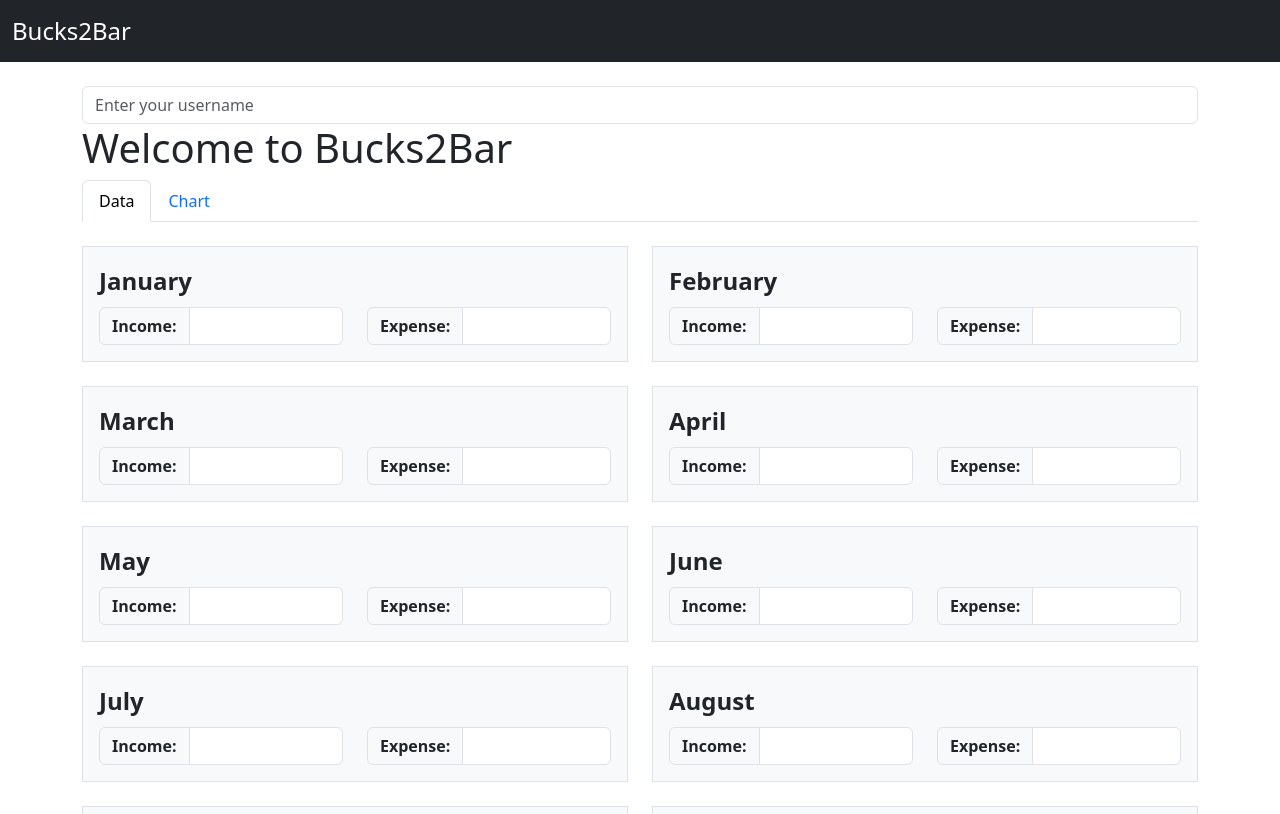
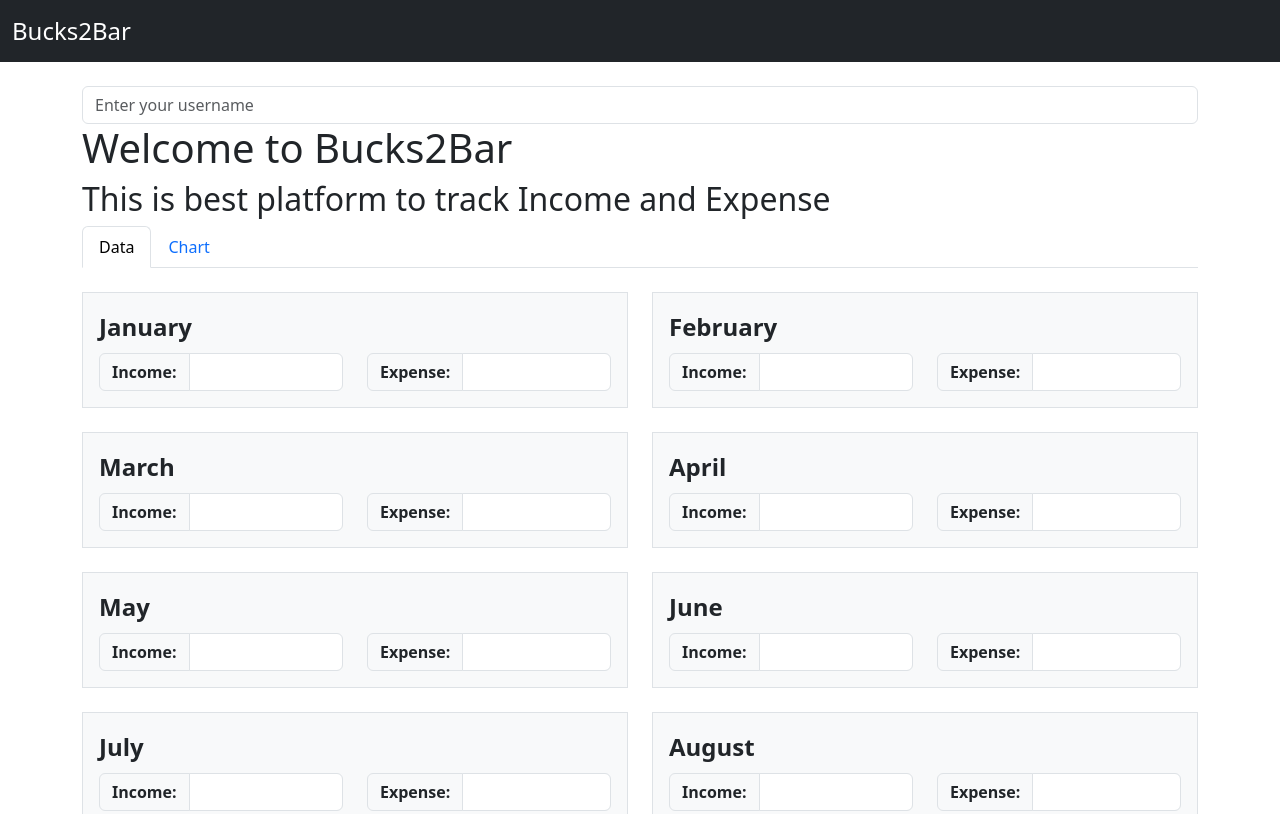
Before and after one commit to sureshmanem/bucks2bar, a plain HTML site: page index.html in a window 1280 px wide. Shown: the top 814 px of the page. Drawn offline with nearby package versions, Linux system fonts and the light colour scheme.

Commit message:
Add subtitle to enhance user experience on homepage

```diff
--- a/index.html
+++ b/index.html
@@ -24,6 +24,7 @@
         placeholder="Enter your username"
       />
       <h1>Welcome to Bucks2Bar</h1>
+      <h2>This is best platform to track Income and Expense</h2>
 
       <ul class="nav nav-tabs" id="myTab" role="tablist">
         <li class="nav-item" role="presentation">
```
